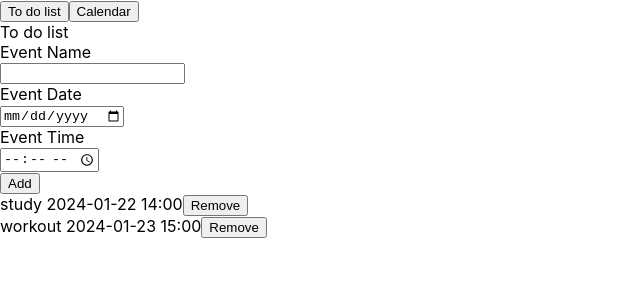
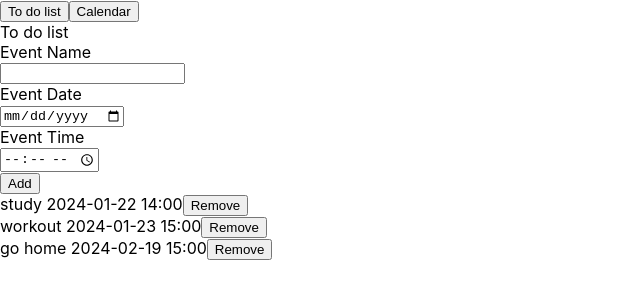
Before and after one commit to jasonliu060/organised, a React (Create React App) app: page / in a window 1280 px wide. Shown: the top 300 px of the page, without its empty margins (0-640 px from the left). Built offline with nearby package versions, Linux system fonts and the light colour scheme.

Commit message:
bug fixed: show matched events in day calendar view when user click buttons on the calendar controller(last, next, today)

```diff
--- a/src/App.js
+++ b/src/App.js
@@ -18,6 +18,11 @@ function App() {
     name: 'workout',
     date: '2024-01-23',
     time: '15:00'
+  },{
+    id: 3,
+    name: 'go home',
+    date: '2024-02-19',
+    time: '15:00'
   }]);
 
 
--- a/src/components/Dayschedule.js
+++ b/src/components/Dayschedule.js
@@ -32,8 +32,10 @@ export default function Dayschedule({ date, setDaySwitcher, setMonthSwitcher, se
 
 
   function toToday() {
-    setDate(new Date(today.getFullYear(), today.getMonth(), today.getDate()))
-    setMatchedEvents(events.filter((e) => e.date === dateString));
+    date.setFullYear(today.getFullYear(), today.getMonth(), today.getDate());
+    const offsetDateToday = new Date(date.getTime() - (offset * 60 * 1000));
+    let dateStringToday = offsetDateToday.toISOString().split('T')[0]
+    setMatchedEvents(events.filter((e) => e.date === dateStringToday));
   }
 
   function toMonth() {
```
